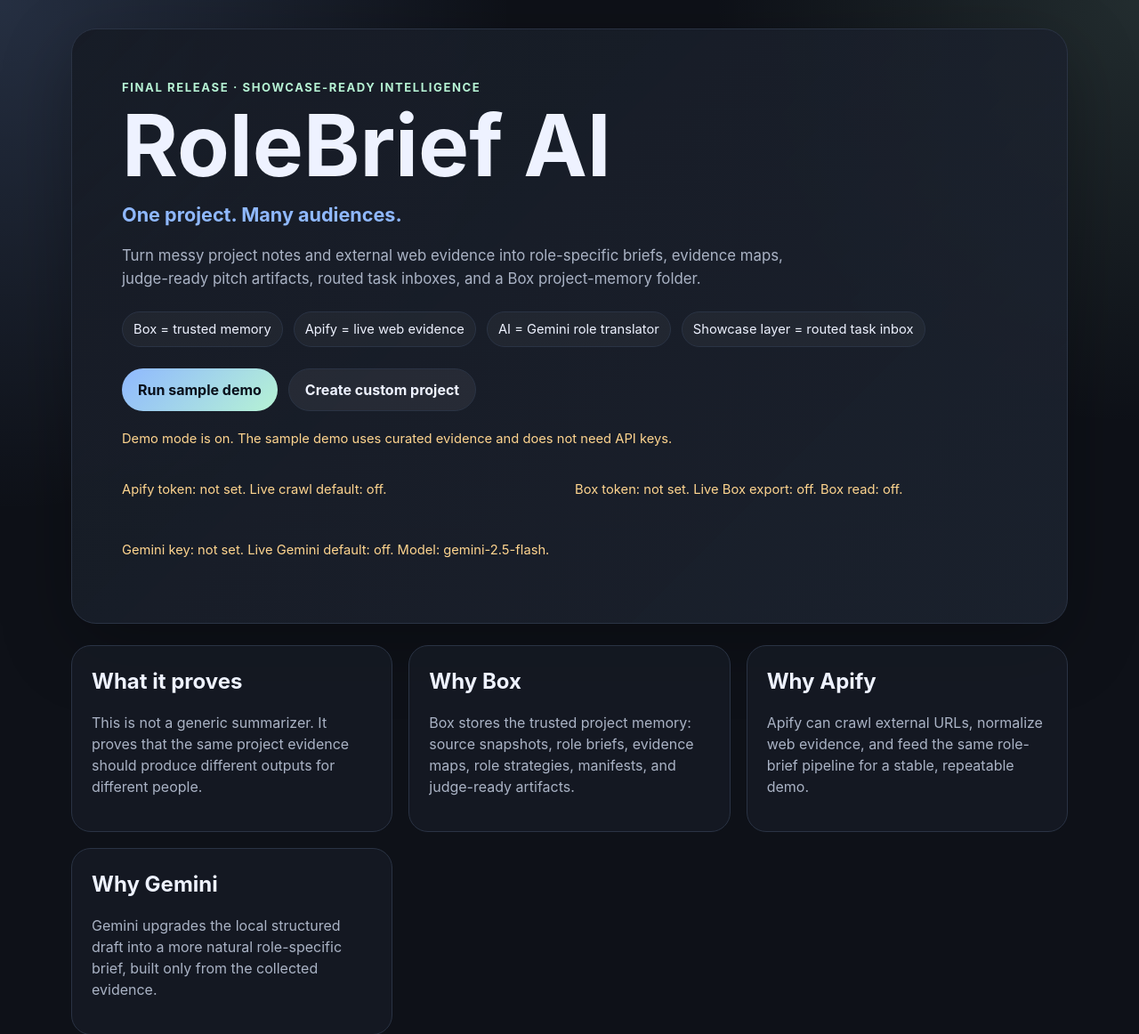
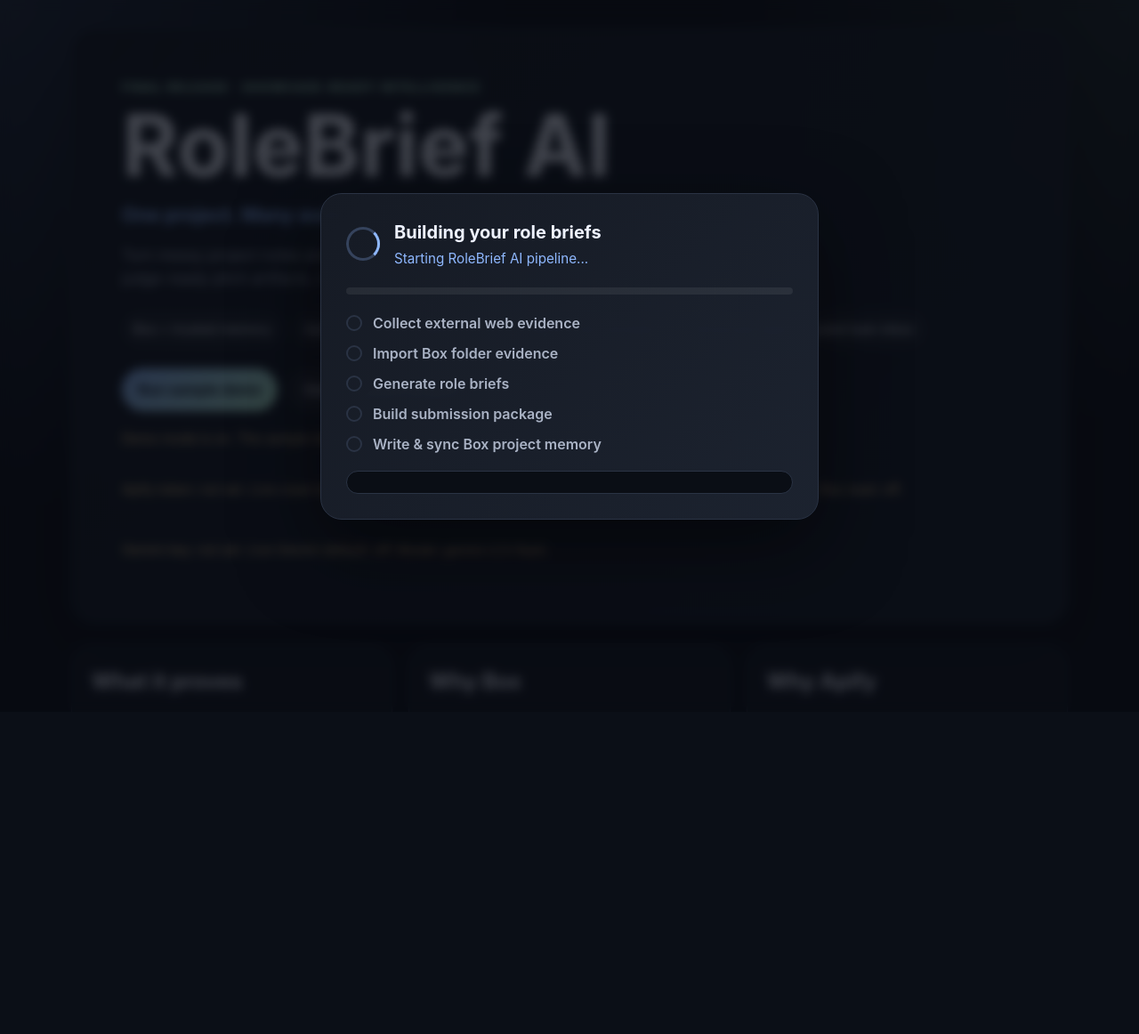
Before and after one commit to Aurorum-Studio/RoleBrief, a Flask app: page / in a window 1280 px wide. Shown: the top 1162 px of the page at 89% size. After the commit the page ends 777 px from the top, so only its background shows below. Run offline with Flask 3, Linux system fonts and the light colour scheme; some libraries are stand-ins or nearby versions.

Commit message:
Feat: flow style changes

```diff
--- a/app.py
+++ b/app.py
@@ -1,13 +1,15 @@
 from __future__ import annotations
 
 from pathlib import Path
+from queue import Queue
 from zipfile import ZipFile, ZIP_DEFLATED
 import json
 import os
+import threading
 import uuid
 
 from dotenv import load_dotenv
-from flask import Flask, render_template, request, redirect, url_for, send_file, abort
+from flask import Flask, Response, render_template, request, redirect, url_for, send_file, abort, stream_with_context
 
 from apify_client import ApifyEvidenceClient, MockApifyClient, should_use_live_apify
 from llm_client import should_use_live_llm
@@ -213,14 +215,42 @@
     return json.loads(path.read_text(encoding="utf-8"))
 
 
-def run_project(project: dict) -> str:
+def run_project(project: dict, progress=None) -> str:
+    emit = progress if callable(progress) else (lambda _event: None)
+
+    emit({"stage": "collect_web", "status": "active", "message": "Collecting external web evidence..."})
     sources, collector_status = collect_sources(project)
+    emit({
+        "stage": "collect_web",
+        "status": "done",
+        "message": collector_status.get("message", "External evidence collected."),
+        "count": collector_status.get("normalized_sources", len(sources)),
+        "mode": collector_status.get("mode"),
+    })
+
+    emit({"stage": "collect_box", "status": "active", "message": "Importing Box folder evidence..."})
     box_sources, box_read_status = collect_box_sources(project)
     sources.extend(box_sources)
-    result = generate_role_briefs(project, sources, project["roles"])
+    emit({
+        "stage": "collect_box",
+        "status": "done",
+        "message": box_read_status.get("message", "Box import step complete."),
+        "count": len(box_sources),
+    })
+
+    emit({
+        "stage": "briefs",
+        "status": "active",
+        "message": "Generating role briefs...",
+        "total": len(project["roles"]),
+    })
+    result = generate_role_briefs(project, sources, project["roles"], progress=emit)
     result["collector_status"] = collector_status
     result["box_read_status"] = box_read_status
+    emit({"stage": "briefs", "status": "done", "message": "All role briefs generated."})
+
     # Final release turns the generated analysis into a submit-ready package.
+    emit({"stage": "package", "status": "active", "message": "Building the hackathon submission package..."})
     result["hackathon_package"] = generate_hackathon_package(result)
     result["manifest"]["outputs"]["submission_package"] = [
         f"submission_package/{filename}"
@@ -245,9 +275,17 @@
         if metadata_path not in result["manifest"]["outputs"]["metadata"]:
             result["manifest"]["outputs"]["metadata"].append(metadata_path)
     result["manifest"]["collector_status"] = collector_status
+    emit({"stage": "package", "status": "done", "message": "Submission package and showcase layer ready."})
+
     run_id = uuid.uuid4().hex[:10]
+    emit({"stage": "box_sync", "status": "active", "message": "Writing project memory and syncing to Box..."})
     project_folder = write_local_box_run(run_id, result)
     sync_to_box_and_persist(run_id, result, project_folder)
+    emit({
+        "stage": "box_sync",
+        "status": "done",
+        "message": result.get("box_sync_status", {}).get("message", "Box project memory written."),
+    })
     return run_id
 
 
@@ -279,6 +317,19 @@
     return redirect(url_for("show_result", run_id=run_id))
 
 
+@app.post("/analyze/stream")
+def analyze_stream():
+    """Run the pipeline in a worker thread and stream progress events as NDJSON.
+
+    Each line is a JSON object describing a pipeline stage. The final line is a
+    `complete` event carrying the run_id (or an `error` event on failure). The
+    browser uses these events to render a live status panel, then redirects to
+    the result page.
+    """
+    project = build_project_from_form(request.form)
+    return _stream_run(project)
+
+
 @app.get("/demo")
 def demo():
     project = dict(SAMPLE_PROJECT)
@@ -289,6 +340,51 @@
     project["_use_sample_sources"] = True
     run_id = run_project(project)
     return redirect(url_for("show_result", run_id=run_id))
+
+
+def _build_demo_project() -> dict:
+    project = dict(SAMPLE_PROJECT)
+    project["use_live_box"] = should_use_live_box(None)
+    project["use_box_read"] = should_read_live_box(None)
+    project["box_source_folder_id"] = os.getenv("BOX_SOURCE_FOLDER_ID", "").strip()
+    project["use_live_llm"] = should_use_live_llm(None)
+    project["_use_sample_sources"] = True
+    return project
+
+
+def _stream_run(project: dict) -> Response:
+    """Shared NDJSON progress streamer for the custom and demo pipelines."""
+    events: "Queue[dict | None]" = Queue()
+
+    def worker() -> None:
+        try:
+            run_id = run_project(project, progress=events.put)
+            events.put({"stage": "complete", "status": "done", "run_id": run_id,
+                        "result_url": url_for("show_result", run_id=run_id),
+                        "message": "Done. Opening your role briefs..."})
+        except Exception as exc:
+            events.put({"stage": "error", "status": "error", "message": f"Run failed: {exc}"})
+        finally:
+            events.put(None)
+
+    threading.Thread(target=worker, daemon=True).start()
+
+    @stream_with_context
+    def generate():
+        yield json.dumps({"stage": "start", "status": "active", "message": "Starting RoleBrief AI pipeline..."}) + "\n"
+        while True:
+            event = events.get()
+            if event is None:
+                break
+            yield json.dumps(event) + "\n"
+
+    return Response(generate(), mimetype="application/x-ndjson",
+                    headers={"Cache-Control": "no-cache", "X-Accel-Buffering": "no"})
+
+
+@app.post("/demo/stream")
+def demo_stream():
+    return _stream_run(_build_demo_project())
 
 
 @app.get("/run/<run_id>")
--- /dev/null
+++ b/static/progress.js
@@ -0,0 +1,216 @@
+// RoleBrief AI - live pipeline progress.
+// Progressive enhancement: if anything here fails, the form/link still works
+// as a normal request because we only preventDefault after a successful start.
+(function () {
+  "use strict";
+
+  // Ordered pipeline stages used to drive the progress bar fill.
+  var STAGE_ORDER = ["start", "collect_web", "collect_box", "briefs", "package", "box_sync", "complete"];
+
+  function $(id) {
+    return document.getElementById(id);
+  }
+
+  function setStepState(stage, state) {
+    var step = document.querySelector('#progress-steps li[data-step="' + stage + '"]');
+    if (!step) return;
+    step.classList.remove("active", "done");
+    if (state) step.classList.add(state);
+  }
+
+  function fillForStage(stage) {
+    var idx = STAGE_ORDER.indexOf(stage);
+    if (idx < 0) return null;
+    return Math.round((idx / (STAGE_ORDER.length - 1)) * 100);
+  }
+
+  function logLine(text) {
+    var log = $("progress-log");
+    if (!log) return;
+    var line = document.createElement("div");
+    line.className = "log-line";
+    line.textContent = text;
+    log.appendChild(line);
+    log.scrollTop = log.scrollHeight;
+  }
+
+  function openOverlay() {
+    var overlay = $("progress-overlay");
+    if (!overlay) return;
+    overlay.hidden = false;
+    overlay.setAttribute("aria-hidden", "false");
+    document.body.classList.add("progress-open");
+  }
+
+  function showError(message) {
+    var err = $("progress-error");
+    if (err) {
+      err.textContent = message;
+      err.hidden = false;
+    }
+    var spinner = document.querySelector(".progress-modal .spinner");
+    if (spinner) spinner.classList.add("failed");
+  }
+
+  // Apply a single progress event to the UI.
+  function applyEvent(evt) {
+    if (!evt || !evt.stage) return;
+
+    if (evt.message) {
+      var current = $("progress-current");
+      if (current && evt.status !== "role_done") current.textContent = evt.message;
+      logLine(evt.message);
+    }
+
+    if (evt.stage === "briefs") {
+      // Sub-counter like "(2/6)" while roles are generated one by one.
+      if (evt.total) {
+        var sub = $("briefs-sub");
+        if (sub && evt.index) sub.textContent = "(" + evt.index + "/" + evt.total + ")";
+      }
+      if (evt.status === "active" || evt.status === "role_active") {
+        setStepState("briefs", "active");
+      } else if (evt.status === "done") {
+        setStepState("briefs", "done");
+      }
+      var fillB = fillForStage("briefs");
+      if (fillB !== null) growBar(fillB, evt.index, evt.total);
+      return;
+    }
+
+    if (evt.status === "active") {
+      setStepState(evt.stage, "active");
+    } else if (evt.status === "done") {
+      setStepState(evt.stage, "done");
+    }
+
+    var fill = fillForStage(evt.stage);
+    if (fill !== null) growBar(fill);
+  }
+
+  var lastFill = 0;
+  function growBar(target, index, total) {
+    var bar = $("progress-bar-fill");
+    if (!bar) return;
+    var value = target;
+    // Within the "briefs" stage, advance proportionally per role so the bar
+    // moves smoothly while Gemini is queried for each audience.
+    if (typeof index === "number" && typeof total === "number" && total > 0) {
+      var briefsStart = fillForStage("briefs");
+      var packageStart = fillForStage("package");
+      value = briefsStart + ((packageStart - briefsStart) * (index / total));
+    }
+    if (value < lastFill) return;
+    lastFill = value;
+    bar.style.width = value + "%";
+  }
+
+  function finish(url) {
+    var bar = $("progress-bar-fill");
+    if (bar) bar.style.width = "100%";
+    setStepState("box_sync", "done");
+    window.setTimeout(function () {
+      window.location.href = url;
+    }, 550);
+  }
+
+  // Stream NDJSON progress from the server and drive the overlay.
+  function startStream(url, formData) {
+    openOverlay();
+    var fetchOpts = { method: "POST", headers: { "Accept": "application/x-ndjson" } };
+    if (formData) fetchOpts.body = formData;
+
+    fetch(url, fetchOpts)
+      .then(function (response) {
+        if (!response.ok || !response.body) {
+          throw new Error("Stream request failed (" + response.status + ")");
+        }
+        var reader = response.body.getReader();
+        var decoder = new TextDecoder();
+        var buffer = "";
+
+        function pump() {
+          return reader.read().then(function (result) {
+            if (result.done) {
+              flush(buffer);
+              return;
+            }
+            buffer += decoder.decode(result.value, { stream: true });
+            var lines = buffer.split("\n");
+            buffer = lines.pop();
+            lines.forEach(handleLine);
+            return pump();
+          });
+        }
+        return pump();
+      })
+      .catch(function (err) {
+        showError("Live progress unavailable: " + err.message + ". Falling back to a standard request...");
+        window.setTimeout(function () { fallback(url, formData); }, 1200);
+      });
+  }
+
+  function handleLine(line) {
+    var text = (line || "").trim();
+    if (!text) return;
+    var evt;
+    try {
+      evt = JSON.parse(text);
+    } catch (e) {
+      return;
+    }
+    if (evt.stage === "complete" && (evt.result_url || evt.run_id)) {
+      applyEvent({ stage: "complete", status: "done", message: evt.message });
+      finish(evt.result_url || ("/run/" + evt.run_id));
+      return;
+    }
+    if (evt.stage === "error" || evt.status === "error") {
+      showError(evt.message || "The run failed. Please try again.");
+      return;
+    }
+    applyEvent(evt);
+  }
+
+  function flush(buffer) {
+    if (buffer && buffer.trim()) handleLine(buffer);
+  }
+
+  // No-stream fallback: submit the original form / navigate to the link target.
+  function fallback(streamUrl, formData) {
+    var form = document.querySelector("[data-analyze-form]");
+    if (formData && form) {
+      form.removeAttribute("data-analyze-form");
+      form.submit();
+      return;
+    }
+    // Demo link fallback navigates to the standard /demo route.
+    window.location.href = "/demo";
+  }
+
+  function init() {
+    var form = document.querySelector("[data-analyze-form]");
+    if (form && window.fetch && window.ReadableStream) {
+      form.addEventListener("submit", function (e) {
+        e.preventDefault();
+        var streamUrl = form.getAttribute("data-stream-url");
+        startStream(streamUrl, new FormData(form));
+      });
+    }
+
+    var script = document.querySelector('script[data-demo-stream-url]');
+    var demoStreamUrl = script ? script.getAttribute("data-demo-stream-url") : null;
+    var demoLink = document.querySelector("[data-demo-stream]");
+    if (demoLink && demoStreamUrl && window.fetch && window.ReadableStream) {
+      demoLink.addEventListener("click", function (e) {
+        e.preventDefault();
+        startStream(demoStreamUrl, null);
+      });
+    }
+  }
+
+  if (document.readyState === "loading") {
+    document.addEventListener("DOMContentLoaded", init);
+  } else {
+    init();
+  }
+})();
--- a/static/style.css
+++ b/static/style.css
@@ -705,3 +705,208 @@
     grid-template-columns: 1fr;
   }
 }
+
+/* Live pipeline progress overlay */
+body.progress-open {
+  overflow: hidden;
+}
+
+.progress-overlay {
+  position: fixed;
+  inset: 0;
+  z-index: 50;
+  display: grid;
+  place-items: center;
+  padding: 20px;
+  background: rgba(6, 9, 15, 0.74);
+  backdrop-filter: blur(6px);
+  animation: overlay-in 0.2s ease both;
+}
+
+@keyframes overlay-in {
+  from { opacity: 0; }
+  to { opacity: 1; }
+}
+
+.progress-modal {
+  width: min(560px, 100%);
+  border: 1px solid var(--line);
+  border-radius: 24px;
+  padding: 28px;
+  background: linear-gradient(135deg, rgba(22, 27, 37, 0.98), rgba(29, 36, 49, 0.96));
+  box-shadow: 0 30px 90px rgba(0, 0, 0, 0.5);
+  animation: modal-in 0.25s ease both;
+}
+
+@keyframes modal-in {
+  from { opacity: 0; transform: translateY(12px) scale(0.98); }
+  to { opacity: 1; transform: translateY(0) scale(1); }
+}
+
+.progress-head {
+  display: flex;
+  align-items: center;
+  gap: 16px;
+  margin-bottom: 20px;
+}
+
+.progress-head h2 {
+  margin: 0;
+  font-size: 1.25rem;
+}
+
+.progress-current {
+  margin: 4px 0 0;
+  color: var(--accent);
+  font-size: 0.95rem;
+}
+
+.spinner {
+  flex: 0 0 auto;
+  width: 38px;
+  height: 38px;
+  border-radius: 50%;
+  border: 3px solid rgba(143, 184, 255, 0.25);
+  border-top-color: var(--accent);
+  animation: spin 0.8s linear infinite;
+}
+
+.spinner.failed {
+  border-color: rgba(255, 209, 102, 0.3);
+  border-top-color: var(--warning);
+  animation: none;
+}
+
+@keyframes spin {
+  to { transform: rotate(360deg); }
+}
+
+.progress-bar {
+  height: 8px;
+  border-radius: 999px;
+  background: rgba(255, 255, 255, 0.07);
+  overflow: hidden;
+  margin-bottom: 20px;
+}
+
+.progress-bar-fill {
+  display: block;
+  width: 0;
+  height: 100%;
+  border-radius: 999px;
+  background: linear-gradient(90deg, var(--accent), var(--accent-2));
+  transition: width 0.45s ease;
+}
+
+.progress-steps {
+  list-style: none;
+  margin: 0 0 18px;
+  padding: 0;
+  display: grid;
+  gap: 10px;
+}
+
+.progress-steps li {
+  display: flex;
+  align-items: center;
+  gap: 12px;
+  color: var(--muted);
+  font-weight: 600;
+  transition: color 0.2s ease;
+}
+
+.step-dot {
+  flex: 0 0 auto;
+  width: 18px;
+  height: 18px;
+  border-radius: 50%;
+  border: 2px solid var(--line);
+  background: transparent;
+  position: relative;
+  transition: all 0.2s ease;
+}
+
+.progress-steps li.active {
+  color: var(--text);
+}
+
+.progress-steps li.active .step-dot {
+  border-color: var(--accent);
+  box-shadow: 0 0 0 4px rgba(143, 184, 255, 0.18);
+  animation: pulse 1.1s ease-in-out infinite;
+}
+
+.progress-steps li.done {
+  color: var(--accent-2);
+}
+
+.progress-steps li.done .step-dot {
+  border-color: var(--accent-2);
+  background: var(--accent-2);
+}
+
+.progress-steps li.done .step-dot::after {
+  content: "";
+  position: absolute;
+  left: 4px;
+  top: 1px;
+  width: 5px;
+  height: 9px;
+  border: solid #08111d;
+  border-width: 0 2px 2px 0;
+  transform: rotate(45deg);
+}
+
+@keyframes pulse {
+  0%, 100% { box-shadow: 0 0 0 4px rgba(143, 184, 255, 0.18); }
+  50% { box-shadow: 0 0 0 7px rgba(143, 184, 255, 0.06); }
+}
+
+.step-sub {
+  color: var(--accent);
+  font-weight: 700;
+}
+
+.progress-log {
+  max-height: 132px;
+  overflow-y: auto;
+  border: 1px solid var(--line);
+  border-radius: 14px;
+  padding: 12px 14px;
+  background: #0a0e15;
+  font-family: ui-monospace, SFMono-Regular, Menlo, Consolas, monospace;
+  font-size: 0.82rem;
+  color: var(--muted);
+}
+
+.progress-log .log-line {
+  padding: 2px 0;
+  border-bottom: 1px solid rgba(255, 255, 255, 0.04);
+  animation: log-in 0.2s ease both;
+}
+
+.progress-log .log-line:last-child {
+  color: var(--accent-2);
+  border-bottom: none;
+}
+
+@keyframes log-in {
+  from { opacity: 0; transform: translateX(-4px); }
+  to { opacity: 1; transform: translateX(0); }
+}
+
+.progress-error {
+  margin: 16px 0 0;
+  padding: 12px 14px;
+  border: 1px solid rgba(255, 209, 102, 0.45);
+  border-radius: 14px;
+  background: rgba(255, 209, 102, 0.08);
+  color: var(--warning);
+  font-size: 0.9rem;
+}
+
+@media (max-width: 540px) {
+  .progress-modal {
+    padding: 22px 18px;
+  }
+}
--- a/templates/index.html
+++ b/templates/index.html
@@ -23,7 +23,7 @@
         <span class="pill">Showcase layer = routed task inbox</span>
       </div>
       <div class="hero-actions">
-        <a class="button primary" href="{{ url_for('demo') }}">Run sample demo</a>
+        <a class="button primary" href="{{ url_for('demo') }}" data-demo-stream>Run sample demo</a>
         <a class="button" href="#custom">Create custom project</a>
       </div>
       {% if demo_mode %}
@@ -79,7 +79,7 @@
         <p>Use the sample button for the cleanest demo, or enable live Apify / Box after adding tokens.</p>
       </div>
 
-      <form action="{{ url_for('analyze') }}" method="post" class="form">
+      <form action="{{ url_for('analyze') }}" method="post" class="form" data-analyze-form data-stream-url="{{ url_for('analyze_stream') }}">
         <label>
           Project name
           <input name="project_name" placeholder="RoleBrief AI" value="RoleBrief AI">
@@ -174,5 +174,34 @@
       </form>
     </section>
   </main>
+
+  <!-- Live pipeline progress overlay (progressive enhancement; hidden without JS) -->
+  <div class="progress-overlay" id="progress-overlay" hidden aria-live="polite" aria-hidden="true">
+    <div class="progress-modal" role="dialog" aria-modal="true" aria-labelledby="progress-title">
+      <div class="progress-head">
+        <div class="spinner" aria-hidden="true"></div>
+        <div>
+          <h2 id="progress-title">Building your role briefs</h2>
+          <p class="progress-current" id="progress-current">Starting RoleBrief AI pipeline...</p>
+        </div>
+      </div>
+
+      <div class="progress-bar"><span class="progress-bar-fill" id="progress-bar-fill"></span></div>
+
+      <ol class="progress-steps" id="progress-steps">
+        <li data-step="collect_web"><span class="step-dot"></span><span class="step-label">Collect external web evidence</span></li>
+        <li data-step="collect_box"><span class="step-dot"></span><span class="step-label">Import Box folder evidence</span></li>
+        <li data-step="briefs"><span class="step-dot"></span><span class="step-label">Generate role briefs <span class="step-sub" id="briefs-sub"></span></span></li>
+        <li data-step="package"><span class="step-dot"></span><span class="step-label">Build submission package</span></li>
+        <li data-step="box_sync"><span class="step-dot"></span><span class="step-label">Write &amp; sync Box project memory</span></li>
+      </ol>
+
+      <div class="progress-log" id="progress-log" aria-label="Activity log"></div>
+
+      <p class="progress-error" id="progress-error" hidden></p>
+    </div>
+  </div>
+
+  <script src="{{ url_for('static', filename='progress.js') }}" data-demo-stream-url="{{ url_for('demo_stream') }}"></script>
 </body>
 </html>
```
Also changed, not shown: report_generator.py (+39 -2 lines).
